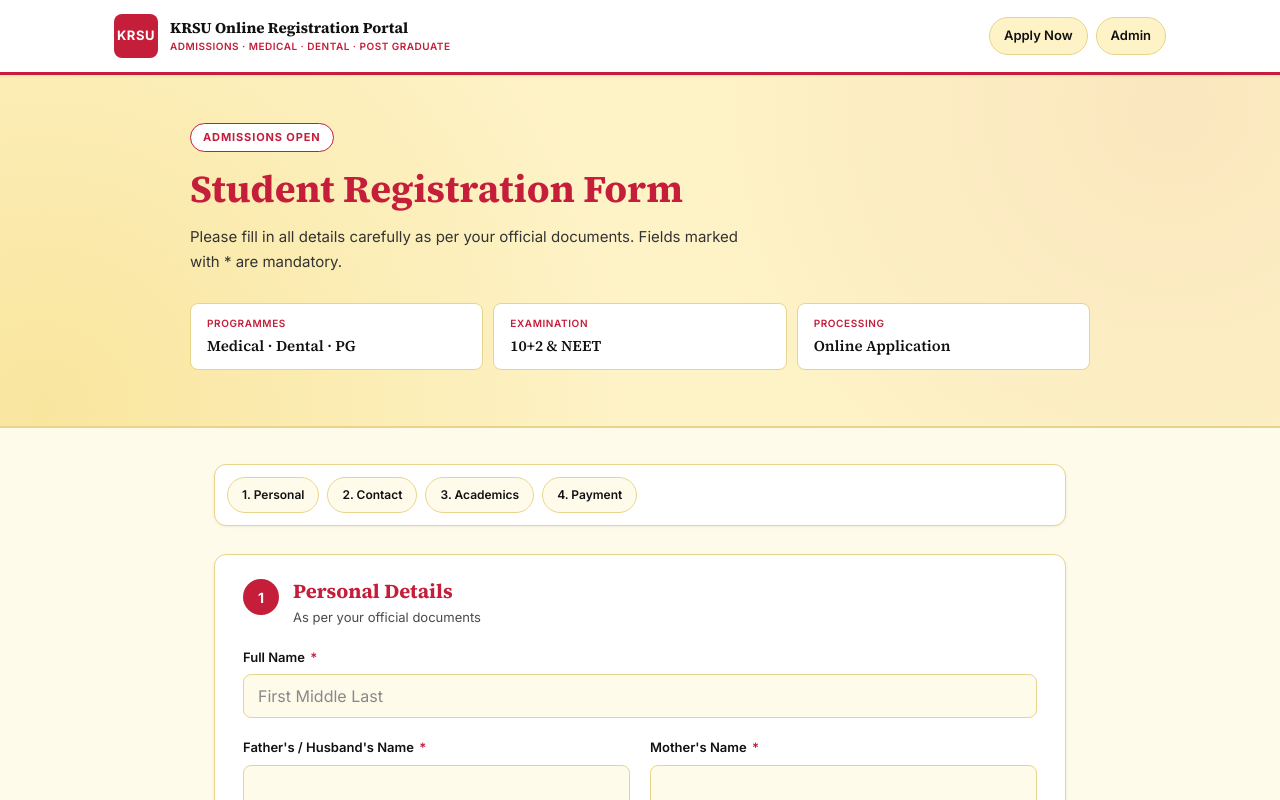
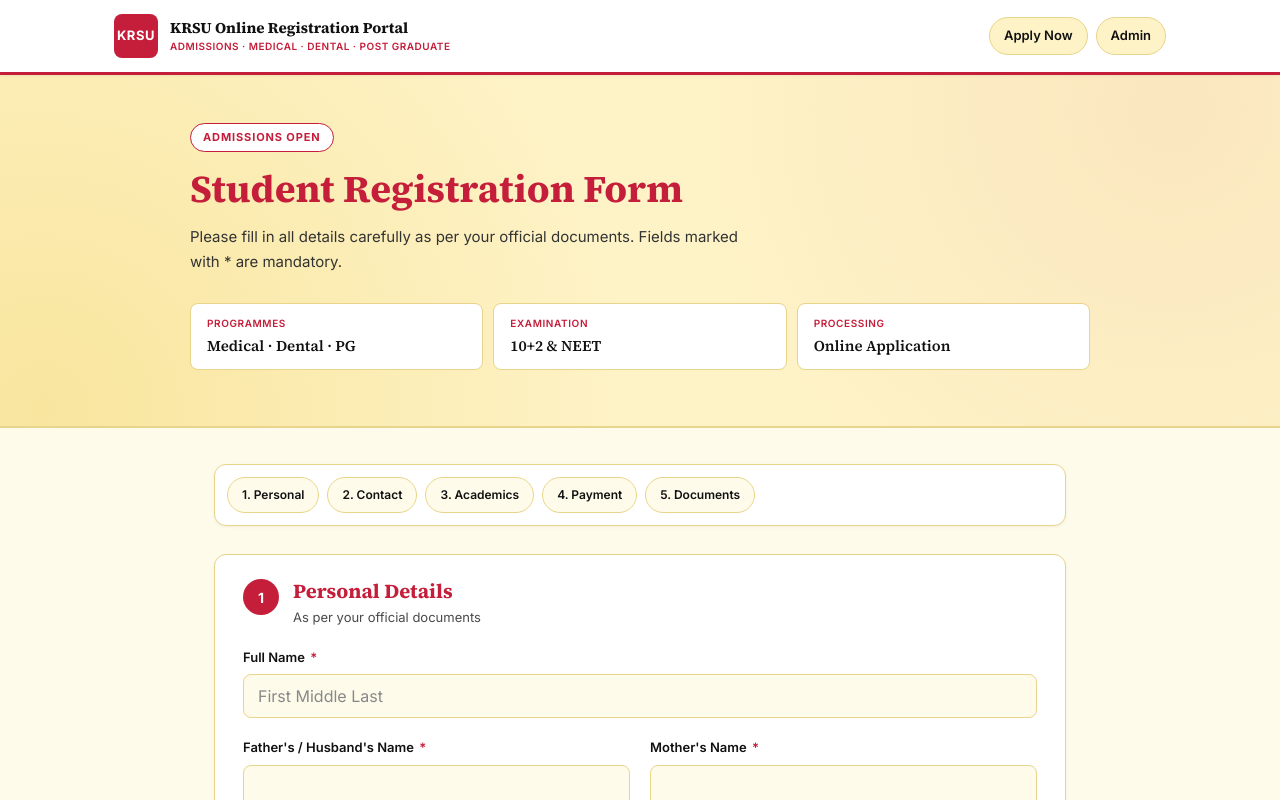
Before and after one commit to vaibhav18matere/online-registration, a Next.js app: page / in a window 1280 px wide. Shown: the top 800 px of the page. Built offline with nearby package versions, Linux system fonts and the light colour scheme.

Commit message:
personal documents added

```diff
--- a/app/globals.css
+++ b/app/globals.css
@@ -487,6 +487,12 @@ label .required {
   margin-left: 2px;
 }
 
+label .optional-hint {
+  color: var(--text-muted);
+  font-weight: 400;
+  font-size: 0.92em;
+}
+
 input[type="text"],
 input[type="email"],
 input[type="tel"],
@@ -1244,6 +1250,12 @@ table.admin-table .empty-row td::before {
   color: var(--red-dark);
 }
 
+.document-links {
+  display: flex;
+  flex-wrap: wrap;
+  gap: 6px;
+}
+
 /* ── Mobile-first breakpoints (enhance for larger screens) ── */
 
 @media (min-width: 480px) {
--- a/app/page.js
+++ b/app/page.js
@@ -3,7 +3,10 @@
 import { useState } from "react";
 import { getSupabase } from "../lib/supabase";
 import { validateForm } from "../lib/validation";
+import { ADMISSION_DOCUMENTS, createInitialDocumentFiles } from "../lib/documents";
 import { DeclarationModal } from "../components/DeclarationModal";
+
+const initialDocumentFiles = createInitialDocumentFiles();
 
 const initialState = {
   full_name: "",
@@ -34,7 +37,10 @@ const initialState = {
 
 export default function Home() {
   const [formData, setFormData] = useState(initialState);
-  const [files, setFiles] = useState({ payment_screenshot: null, photograph: null });
+  const [files, setFiles] = useState({
+    payment_screenshot: null,
+    ...initialDocumentFiles,
+  });
   const [errors, setErrors] = useState({});
   const [submitting, setSubmitting] = useState(false);
   const [status, setStatus] = useState(null); // { type: 'success' | 'error', message }
@@ -67,6 +73,19 @@ export default function Home() {
     return data.publicUrl;
   }
 
+  async function uploadDocumentFiles(documentFiles) {
+    const uploads = ADMISSION_DOCUMENTS.map(async (doc) => {
+      const file = documentFiles[doc.name];
+      if (!file) {
+        return [doc.dbColumn, null];
+      }
+      const url = await uploadFile(file, doc.storageFolder);
+      return [doc.dbColumn, url];
+    });
+    const results = await Promise.all(uploads);
+    return Object.fromEntries(results);
+  }
+
   async function handleSubmit(e) {
     e.preventDefault();
     setStatus(null);
@@ -81,8 +100,15 @@ export default function Home() {
 
     setSubmitting(true);
     try {
-      const paymentScreenshotUrl = await uploadFile(files.payment_screenshot, "screenshots");
-      const photographUrl = files.photograph ? await uploadFile(files.photograph, "photos") : null;
+      const documentFiles = {};
+      ADMISSION_DOCUMENTS.forEach((doc) => {
+        documentFiles[doc.name] = files[doc.name];
+      });
+
+      const [paymentScreenshotUrl, documentUrls] = await Promise.all([
+        uploadFile(files.payment_screenshot, "screenshots"),
+        uploadDocumentFiles(documentFiles),
+      ]);
 
       const { error } = await getSupabase().from("registrations").insert([
         {
@@ -112,7 +138,7 @@ export default function Home() {
           payment_mode: formData.payment_mode,
           utr_number: formData.utr_number.trim() || null,
           payment_screenshot_url: paymentScreenshotUrl,
-          photograph_url: photographUrl,
+          ...documentUrls,
         },
       ]);
 
@@ -120,7 +146,7 @@ export default function Home() {
 
       setStatus({ type: "success", message: "Application submitted successfully. We'll be in touch shortly." });
       setFormData(initialState);
-      setFiles({ payment_screenshot: null, photograph: null });
+      setFiles({ payment_screenshot: null, ...initialDocumentFiles });
       setConsentAccepted(false);
       window.scrollTo({ top: 0, behavior: "smooth" });
     } catch (err) {
@@ -139,6 +165,7 @@ export default function Home() {
     { id: "contact", label: "Contact", step: 2 },
     { id: "academic", label: "Academics", step: 3 },
     { id: "payment", label: "Payment", step: 4 },
+    { id: "documents", label: "Documents", step: 5 },
   ];
 
   function sectionHeader(step, title, subtitle) {
@@ -408,23 +435,44 @@ export default function Home() {
               </label>
               {err("payment_screenshot")}
             </div>
+          </div>
+            </div>
+          </section>
 
-            <div className="field full">
-              <label>Passport Size Photograph</label>
-              <label className={`file-drop ${files.photograph ? "has-file" : ""}`}>
-                <input type="file" name="photograph" accept="image/*" onChange={handleFileChange} />
-                {files.photograph ? (
-                  <div className="filename">{files.photograph.name}</div>
+          <section id="documents" className="section">
+            {sectionHeader(5, "Upload Documents", "Documents for admission — fields marked with * are mandatory")}
+            <div className="section-body">
+          <div className="grid">
+            {ADMISSION_DOCUMENTS.map((doc) => (
+              <div key={doc.name} className="field full">
+                <label>
+                  {doc.label}
+                  {doc.required ? (
+                    <span className="required"> *</span>
+                  ) : (
+                    <span className="optional-hint"> ({doc.optionalHint})</span>
+                  )}
+                </label>
+                <label className={`file-drop ${files[doc.name] ? "has-file" : ""}`}>
+                  <input
+                    type="file"
+                    name={doc.name}
+                    accept={doc.accept}
+                    onChange={handleFileChange}
+                  />
+                  {files[doc.name] ? (
+                    <div className="filename">{files[doc.name].name}</div>
                   ) : (
                     <>
-                    <div className="file-drop-icon" aria-hidden="true">🖼</div>
-                    <div className="file-drop-title">Click to upload photograph</div>
-                    <div className="hint">JPG or PNG · up to 5MB</div>
+                      <div className="file-drop-icon" aria-hidden="true">📄</div>
+                      <div className="file-drop-title">Click to upload {doc.label.toLowerCase()}</div>
+                      <div className="hint">{doc.hint}</div>
                     </>
                   )}
                 </label>
-              {err("photograph")}
+                {err(doc.name)}
               </div>
+            ))}
           </div>
             </div>
           </section>
--- /dev/null
+++ b/lib/documents.js
@@ -0,0 +1,86 @@
+export const ADMISSION_DOCUMENTS = [
+  {
+    name: "photograph",
+    dbColumn: "photograph_url",
+    label: "Color Passport Size Photo",
+    required: true,
+    accept: "image/*",
+    storageFolder: "photos",
+    hint: "JPG or PNG · up to 5MB",
+  },
+  {
+    name: "marksheet_10th",
+    dbColumn: "marksheet_10th_url",
+    label: "10th Marksheet",
+    required: true,
+    accept: "image/*,application/pdf",
+    storageFolder: "documents",
+    hint: "JPG, PNG, or PDF · up to 5MB",
+  },
+  {
+    name: "marksheet_12th",
+    dbColumn: "marksheet_12th_url",
+    label: "12th Marksheet",
+    required: true,
+    accept: "image/*,application/pdf",
+    storageFolder: "documents",
+    hint: "JPG, PNG, or PDF · up to 5MB",
+  },
+  {
+    name: "aadhar_card",
+    dbColumn: "aadhar_card_url",
+    label: "Aadhar Card",
+    required: true,
+    accept: "image/*,application/pdf",
+    storageFolder: "documents",
+    hint: "JPG, PNG, or PDF · up to 5MB",
+  },
+  {
+    name: "neet_marksheet",
+    dbColumn: "neet_marksheet_url",
+    label: "NEET Marksheet",
+    optionalHint: "if available",
+    required: false,
+    accept: "image/*,application/pdf",
+    storageFolder: "documents",
+    hint: "JPG, PNG, or PDF · up to 5MB",
+  },
+  {
+    name: "pan_card",
+    dbColumn: "pan_card_url",
+    label: "PAN Card",
+    optionalHint: "if available",
+    required: false,
+    accept: "image/*,application/pdf",
+    storageFolder: "documents",
+    hint: "JPG, PNG, or PDF · up to 5MB",
+  },
+  {
+    name: "passport_first_page",
+    dbColumn: "passport_first_page_url",
+    label: "Passport 1st Page",
+    optionalHint: "if available",
+    required: false,
+    accept: "image/*,application/pdf",
+    storageFolder: "documents",
+    hint: "JPG, PNG, or PDF · up to 5MB",
+  },
+  {
+    name: "passport_last_page",
+    dbColumn: "passport_last_page_url",
+    label: "Passport Last Page",
+    optionalHint: "if available",
+    required: false,
+    accept: "image/*,application/pdf",
+    storageFolder: "documents",
+    hint: "JPG, PNG, or PDF · up to 5MB",
+  },
+];
+
+export function createInitialDocumentFiles() {
+  const files = {};
+  ADMISSION_DOCUMENTS.forEach((doc) => {
+    files[doc.name] = null;
+  });
+  return files;
+}
```
Also changed, not shown: app/admin/page.js (+18 -5 lines), lib/validation.js, 1 other file (tests, documents, lock files or other folders). Lines whose indentation alone changed are shown as unchanged.
